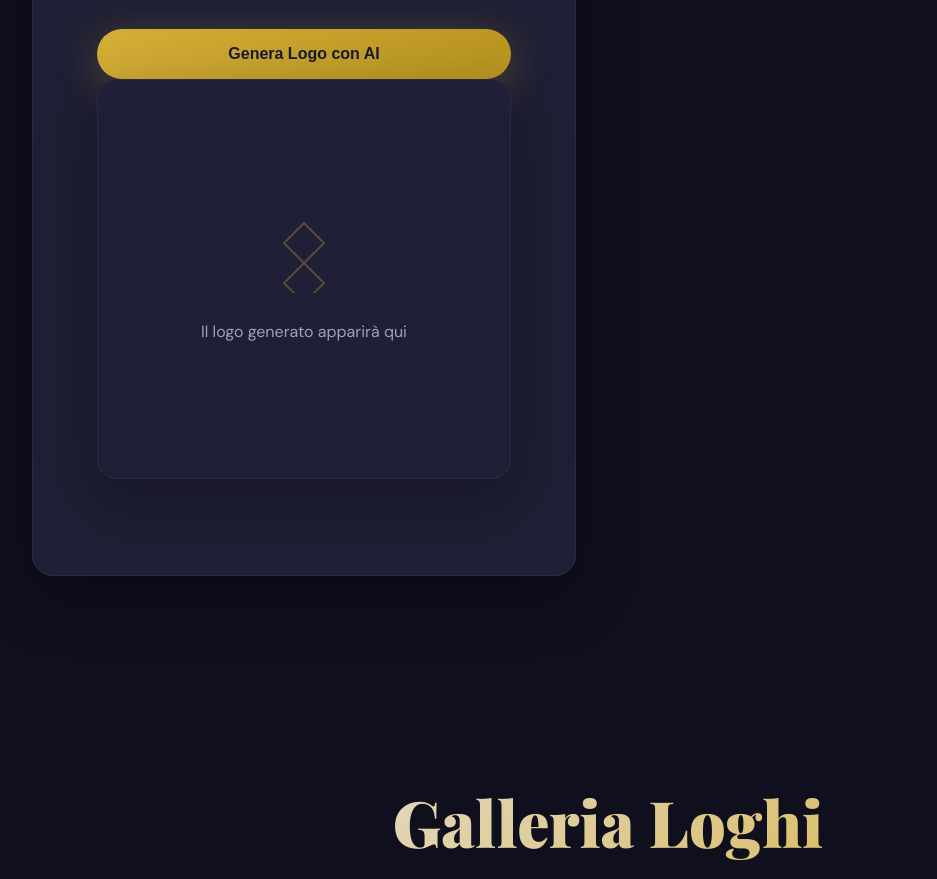
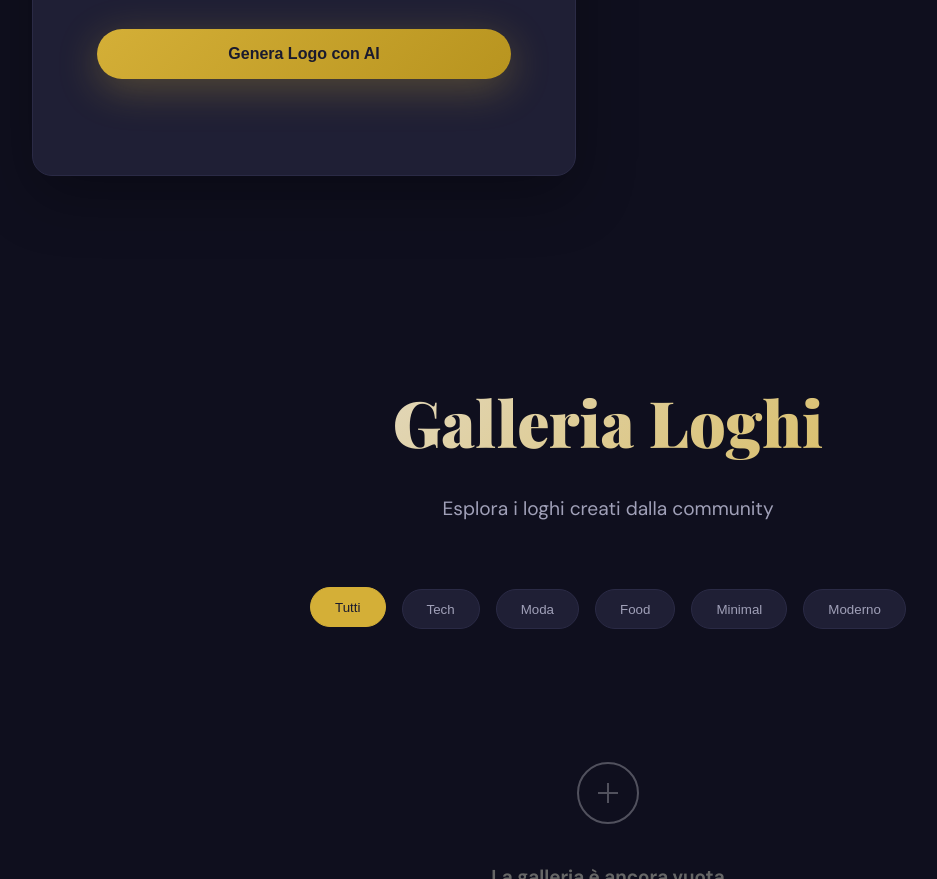
Before and after one commit to ilariavisciglia9-jpg/logovex, a website: page public/index.html in a window 1280 px wide. Shown: the part 6214-7093 px from the top of the page, without its empty margins (32-969 px from the left). Drawn offline with nearby package versions, Linux system fonts and the light colour scheme.

Commit message:
index.html

```diff
--- a/public/index.html
+++ b/public/index.html
@@ -229,18 +229,6 @@
                         </span>
                     </button>
                 </form>
-
-                <div class="generator-preview">
-                    <div id="previewContainer" class="preview-container">
-                        <div class="preview-placeholder">
-                            <svg width="80" height="80" viewBox="0 0 80 80" fill="none">
-                                <path d="M40 10L60 30L40 50L20 30L40 10Z" stroke="currentColor" stroke-width="2" fill="none"/>
-                                <path d="M40 50L60 70L40 90L20 70L40 50Z" stroke="currentColor" stroke-width="2" fill="none"/>
-                            </svg>
-                            <p>Il logo generato apparirà qui</p>
-                        </div>
-                    </div>
-                </div>
             </div>
         </div>
     </section>
```
